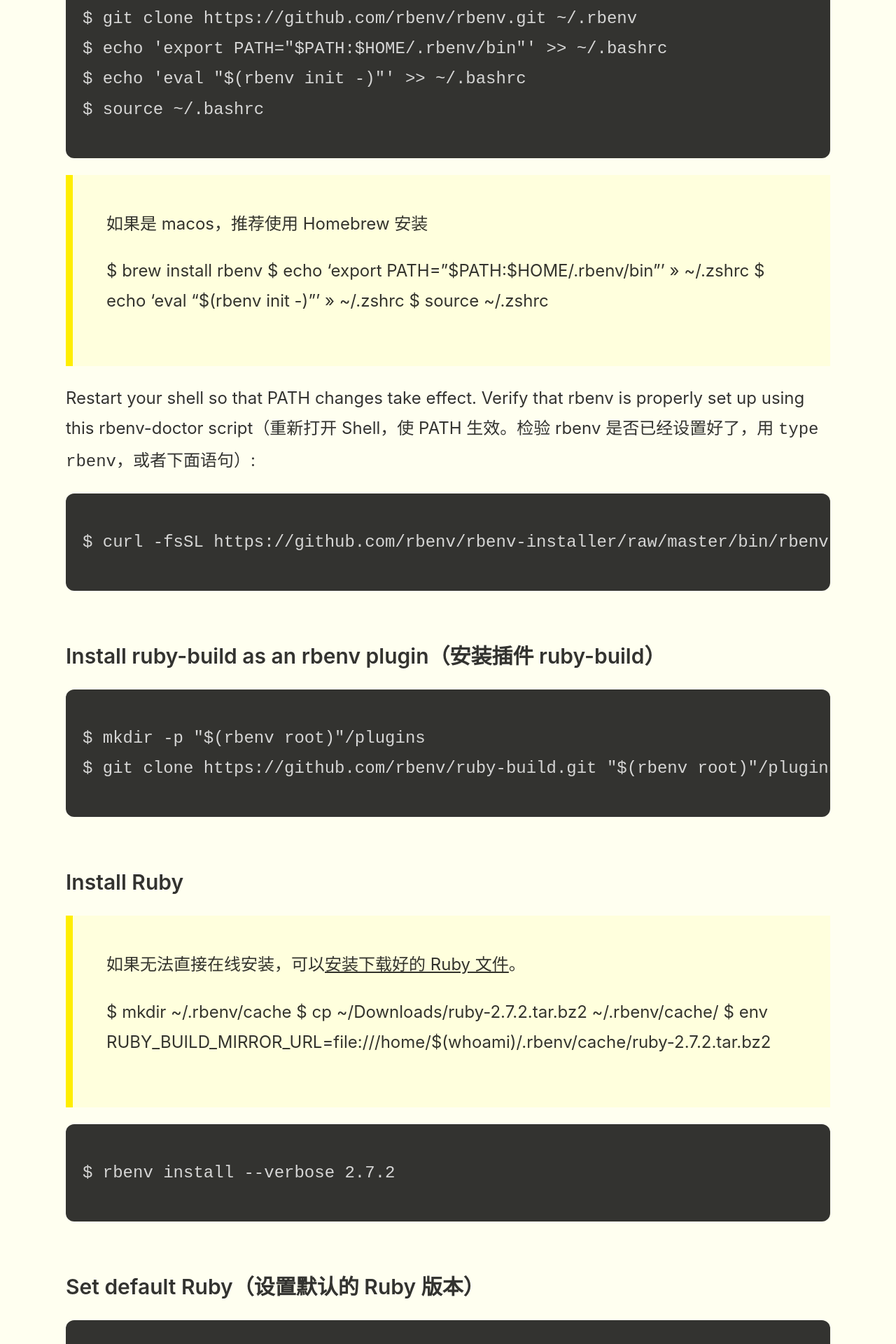
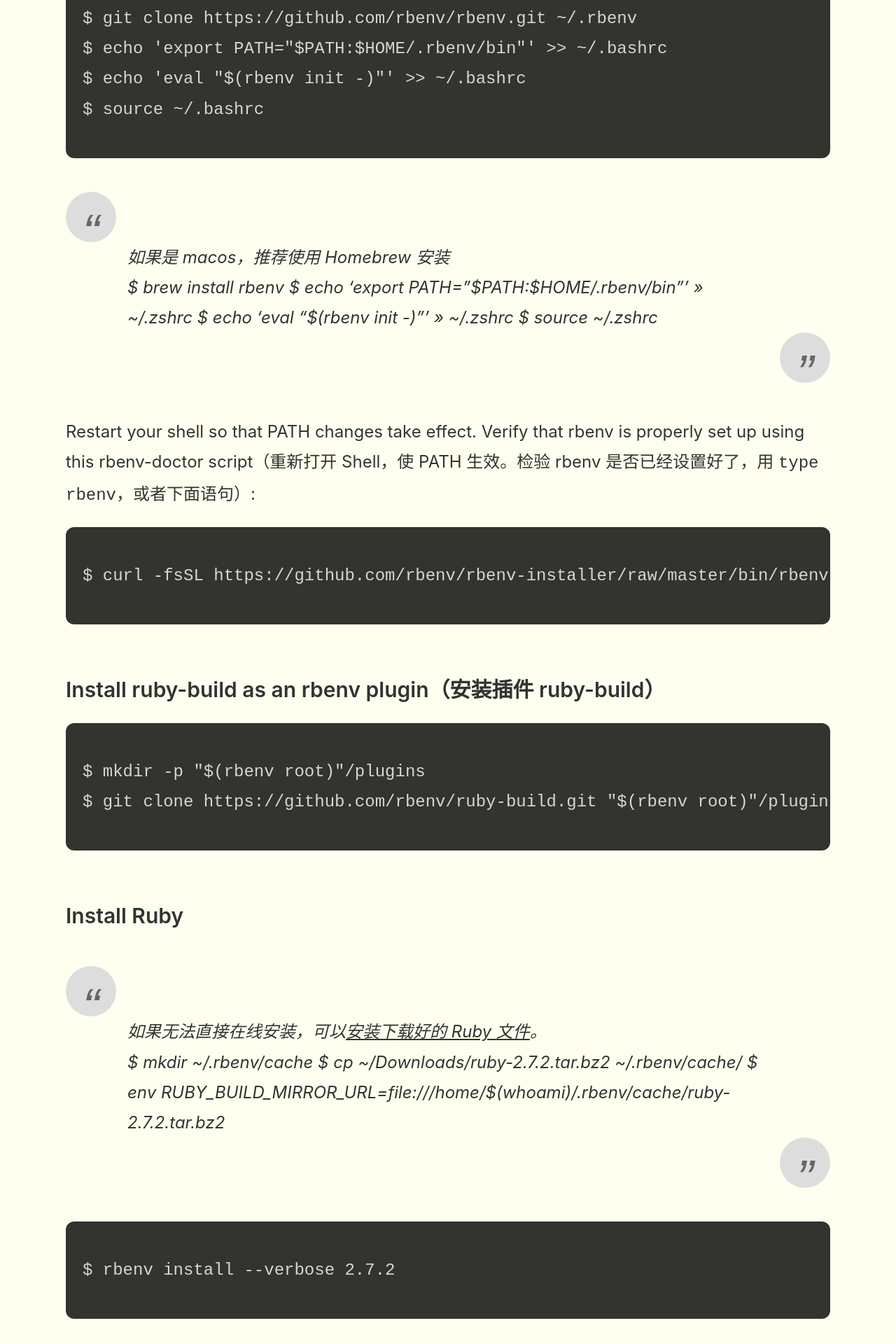
Before and after one commit to nighon/nighon.github.io, a Jekyll site: the page built from _posts/2018-06-24-install-ruby.md, in a window 1280 px wide. Shown: the part 1108-3028 px from the top of the page at 70% size. Built offline with Jekyll 4.4.1, drawn with Linux system fonts in a browser that asks for light colours.

Commit message:
add style for quote

```diff
--- a/_sass/main.scss
+++ b/_sass/main.scss
@@ -7,6 +7,7 @@
 :root {
   --black: 0,0,0;
   --white: 255,255,255;
+  --yellow: 255,255,0;
   --lightyellow: 255,255,240;
 }
 
--- a/_sass/post.scss
+++ b/_sass/post.scss
@@ -12,13 +12,13 @@
     padding: 1rem 0;
   }
 
-  blockquote {
-    background-color: #ffd;
-    border-left: 10px solid #fe0;
-    margin: 1rem 0;
-    padding: 2rem 2rem;
-    color: currentColor;
-  }
+  // blockquote {
+  //   background-color: #ffd;
+  //   border-left: 10px solid #fe0;
+  //   margin: 1rem 0;
+  //   padding: 2rem 2rem;
+  //   color: currentColor;
+  // }
 
   div.highlight {
     background-color: rgba(var(--black), .8);
@@ -43,6 +43,45 @@
   ul {
     margin-left: 1rem;
     padding-left: 0;
+  }
+}
+
+blockquote::before {
+  content: open-quote;
+  top: 0;
+  left: 0;
+  margin-top: 1rem;
+}
+
+blockquote::after {
+  content: close-quote;
+  bottom: 0;
+  right: 0;
+  margin: 0 0 2rem auto;
+}
+
+blockquote::before,
+blockquote::after {
+  color: #666;
+  background-color: #ddd;
+  display: block;
+  width: 3rem;
+  height: 3rem;
+  line-height: 1.618;
+  font-family: sans-serif;
+  font-size: 3em;
+  border-radius: 100%;
+  text-align: center;
+  position: relative;
+}
+
+blockquote {
+  margin: 0;
+  font-style: italic;
+
+  p {
+    margin: 0;
+    padding: 0 calc(1rem + 5vw);
   }
 }
 
```
